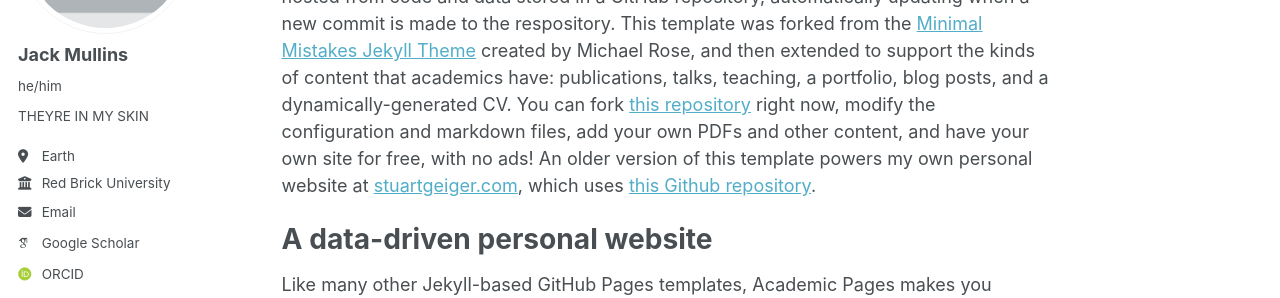
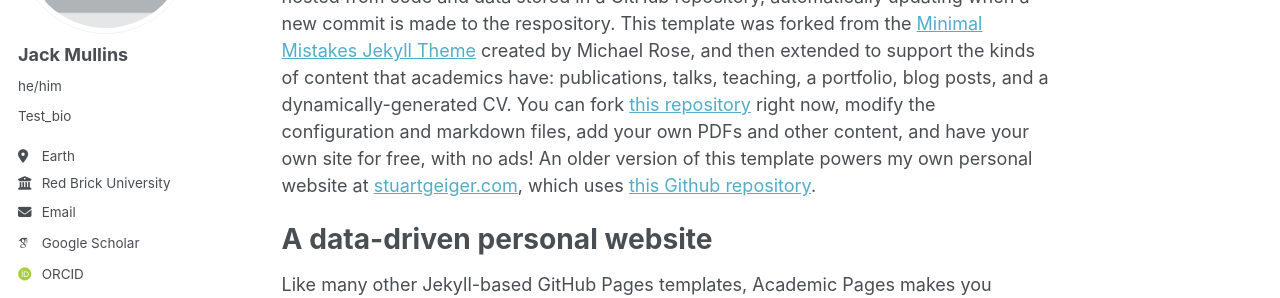
Before and after one commit to JaMullins/JaMullins.github.io, a Jekyll site: the page built from _pages/about.md, in a window 1280 px wide. Shown: the part 247-545 px from the top of the page. Built offline with Jekyll 4.4.1, drawn with Linux system fonts in a browser that asks for light colours; some web fonts are replaced.

Commit message:
Update _config.yml

```diff
--- a/_config.yml
+++ b/_config.yml
@@ -24,7 +24,7 @@ author:
   avatar           : "profile.png"
   name             : "Jack Mullins"
   pronouns         : "he/him"
-  bio              : "THEYRE IN MY SKIN"
+  bio              : "Test_bio"
   location         : "Earth"
   employer         : "Red Brick University"
   uri              : # URL
```
